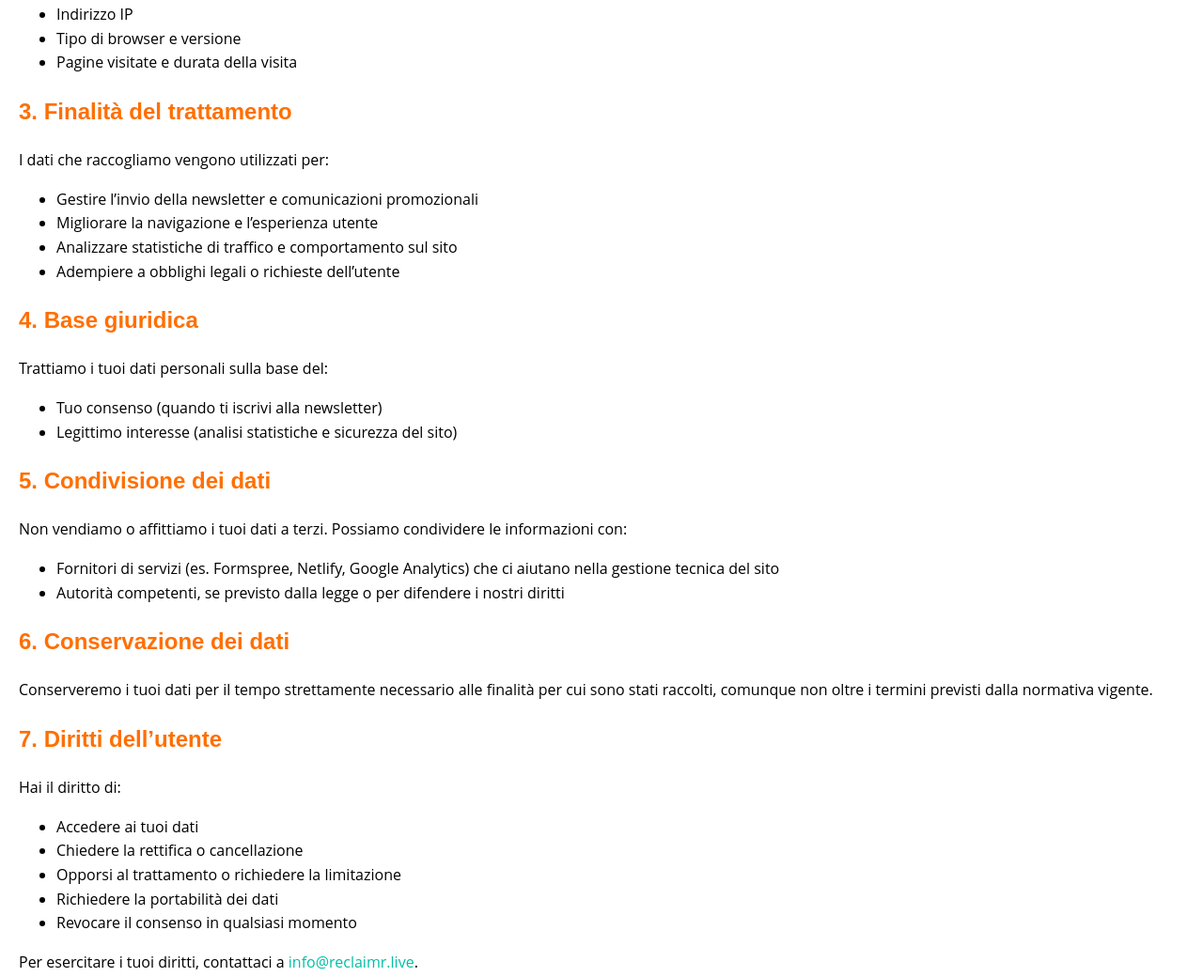
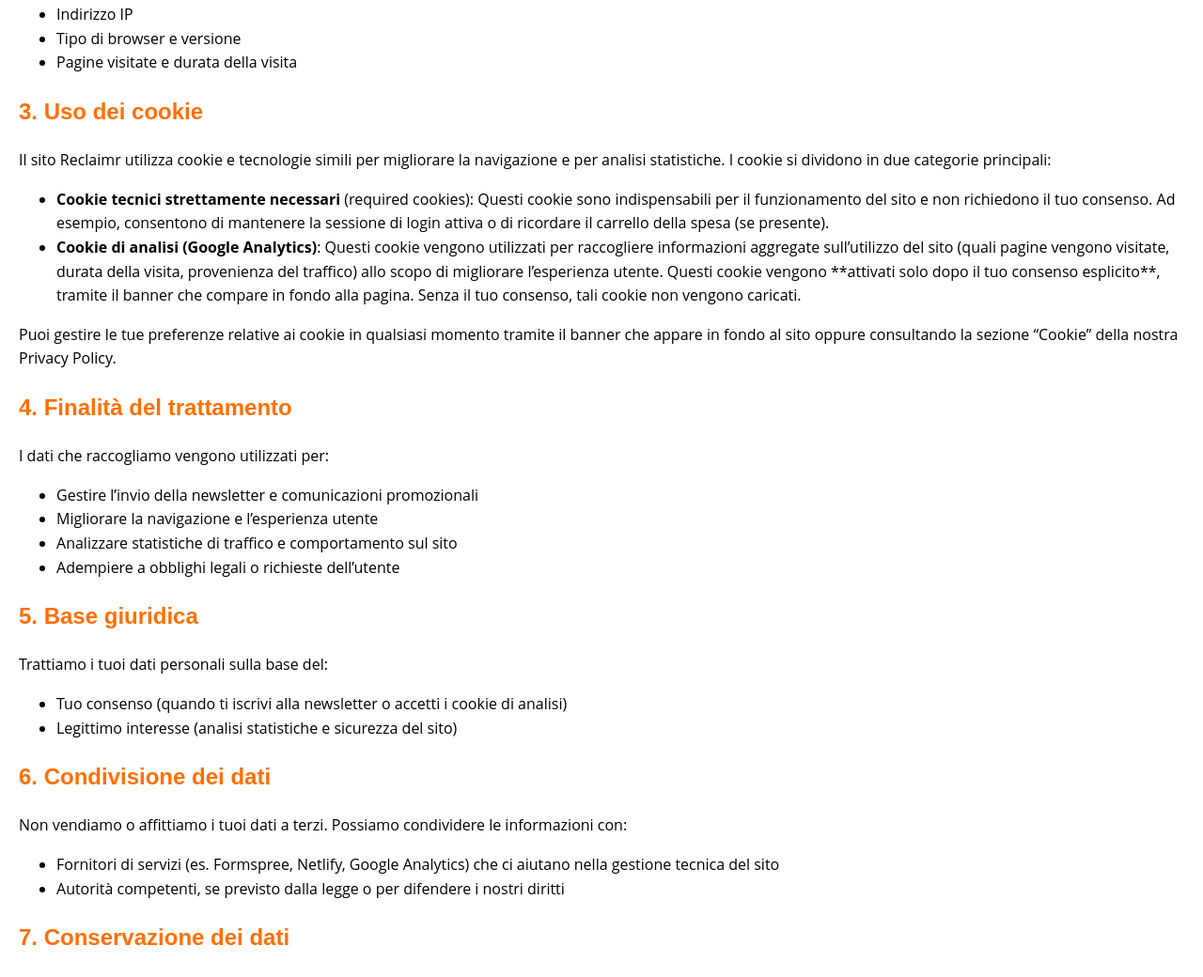
Before and after one commit to Squikky81/Reclaimr-landing, a plain HTML site: page Privacy.html in a window 1280 px wide. Shown: the part 600-1640 px from the top of the page at 94% size. Drawn offline with Linux system fonts and the light colour scheme.

Commit message:
Update Privacy.html cookies

```diff
--- a/Privacy.html
+++ b/Privacy.html
@@ -34,7 +34,19 @@
     <li>Pagine visitate e durata della visita</li>
   </ul>
 
-  <h2>3. Finalità del trattamento</h2>
+  <h2 id="cookies">3. Uso dei cookie</h2>
+  <p>Il sito Reclaimr utilizza cookie e tecnologie simili per migliorare la navigazione e per analisi statistiche. I cookie si dividono in due categorie principali:</p>
+  <ul>
+    <li><strong>Cookie tecnici strettamente necessari</strong> (required cookies):
+      Questi cookie sono indispensabili per il funzionamento del sito e non richiedono il tuo consenso. Ad esempio, consentono di mantenere la sessione di login attiva o di ricordare il carrello della spesa (se presente).
+    </li>
+    <li><strong>Cookie di analisi (Google Analytics)</strong>:
+      Questi cookie vengono utilizzati per raccogliere informazioni aggregate sull’utilizzo del sito (quali pagine vengono visitate, durata della visita, provenienza del traffico) allo scopo di migliorare l’esperienza utente. Questi cookie vengono **attivati solo dopo il tuo consenso esplicito**, tramite il banner che compare in fondo alla pagina. Senza il tuo consenso, tali cookie non vengono caricati.
+    </li>
+  </ul>
+  <p>Puoi gestire le tue preferenze relative ai cookie in qualsiasi momento tramite il banner che appare in fondo al sito oppure consultando la sezione “Cookie” della nostra Privacy Policy.</p>
+
+  <h2>4. Finalità del trattamento</h2>
   <p>I dati che raccogliamo vengono utilizzati per:</p>
   <ul>
     <li>Gestire l’invio della newsletter e comunicazioni promozionali</li>
@@ -43,24 +55,24 @@
     <li>Adempiere a obblighi legali o richieste dell’utente</li>
   </ul>
 
-  <h2>4. Base giuridica</h2>
+  <h2>5. Base giuridica</h2>
   <p>Trattiamo i tuoi dati personali sulla base del:</p>
   <ul>
-    <li>Tuo consenso (quando ti iscrivi alla newsletter)</li>
+    <li>Tuo consenso (quando ti iscrivi alla newsletter o accetti i cookie di analisi)</li>
     <li>Legittimo interesse (analisi statistiche e sicurezza del sito)</li>
   </ul>
 
-  <h2>5. Condivisione dei dati</h2>
+  <h2>6. Condivisione dei dati</h2>
   <p>Non vendiamo o affittiamo i tuoi dati a terzi. Possiamo condividere le informazioni con:</p>
   <ul>
     <li>Fornitori di servizi (es. Formspree, Netlify, Google Analytics) che ci aiutano nella gestione tecnica del sito</li>
     <li>Autorità competenti, se previsto dalla legge o per difendere i nostri diritti</li>
   </ul>
 
-  <h2>6. Conservazione dei dati</h2>
+  <h2>7. Conservazione dei dati</h2>
   <p>Conserveremo i tuoi dati per il tempo strettamente necessario alle finalità per cui sono stati raccolti, comunque non oltre i termini previsti dalla normativa vigente.</p>
 
-  <h2>7. Diritti dell’utente</h2>
+  <h2>8. Diritti dell’utente</h2>
   <p>Hai il diritto di:</p>
   <ul>
     <li>Accedere ai tuoi dati</li>
@@ -71,7 +83,7 @@
   </ul>
   <p>Per esercitare i tuoi diritti, contattaci a <a href="mailto:info@reclaimr.live">info@reclaimr.live</a>.</p>
 
-  <h2>8. Contatti</h2>
+  <h2>9. Contatti</h2>
   <p>Per domande relative alla Privacy Policy, scrivi a <a href="mailto:info@reclaimr.live">info@reclaimr.live</a>.</p>
 
   <p><em>Reclaimr è un progetto indipendente per aiutarti a risparmiare e guadagnare online. Grazie per la fiducia!</em></p>
```
